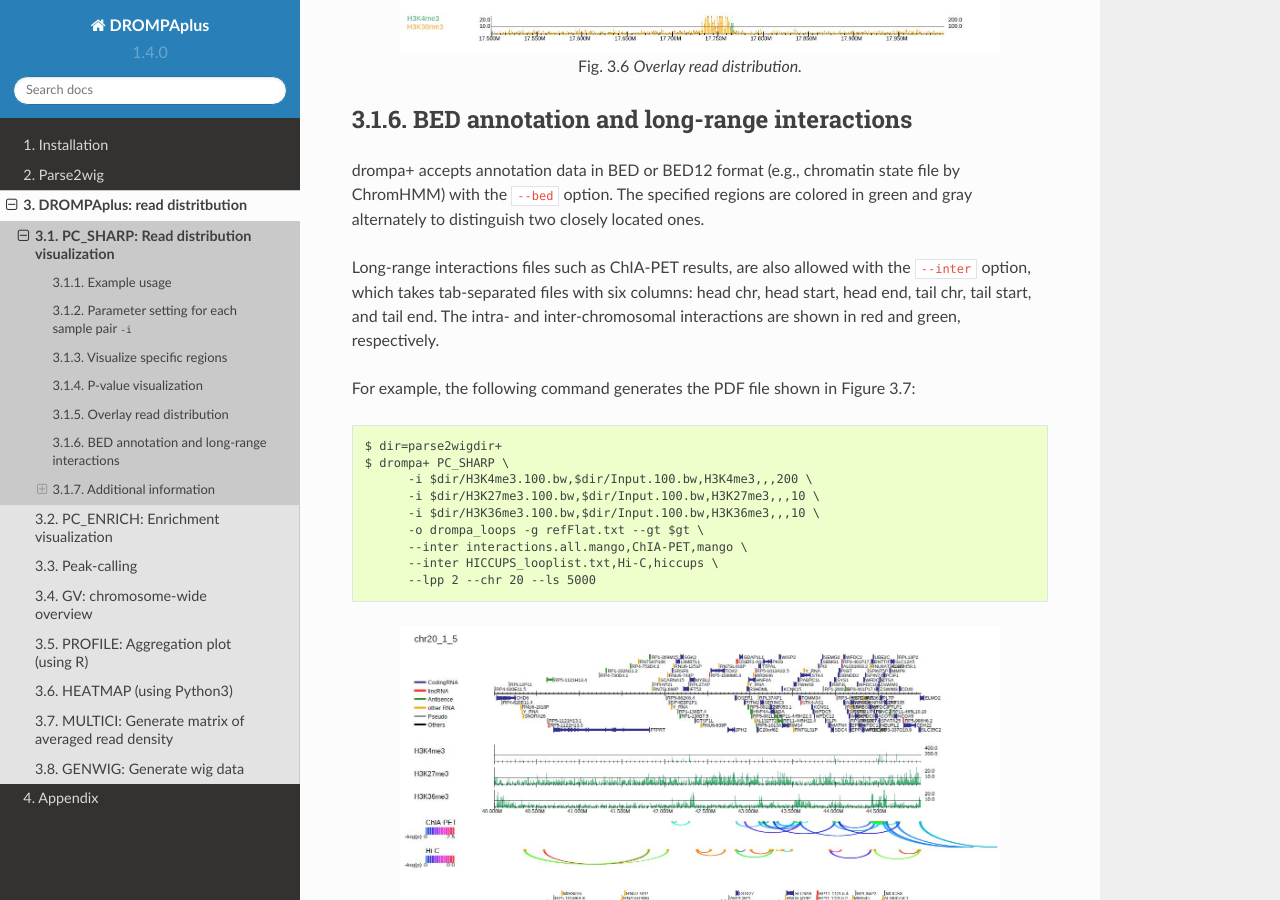
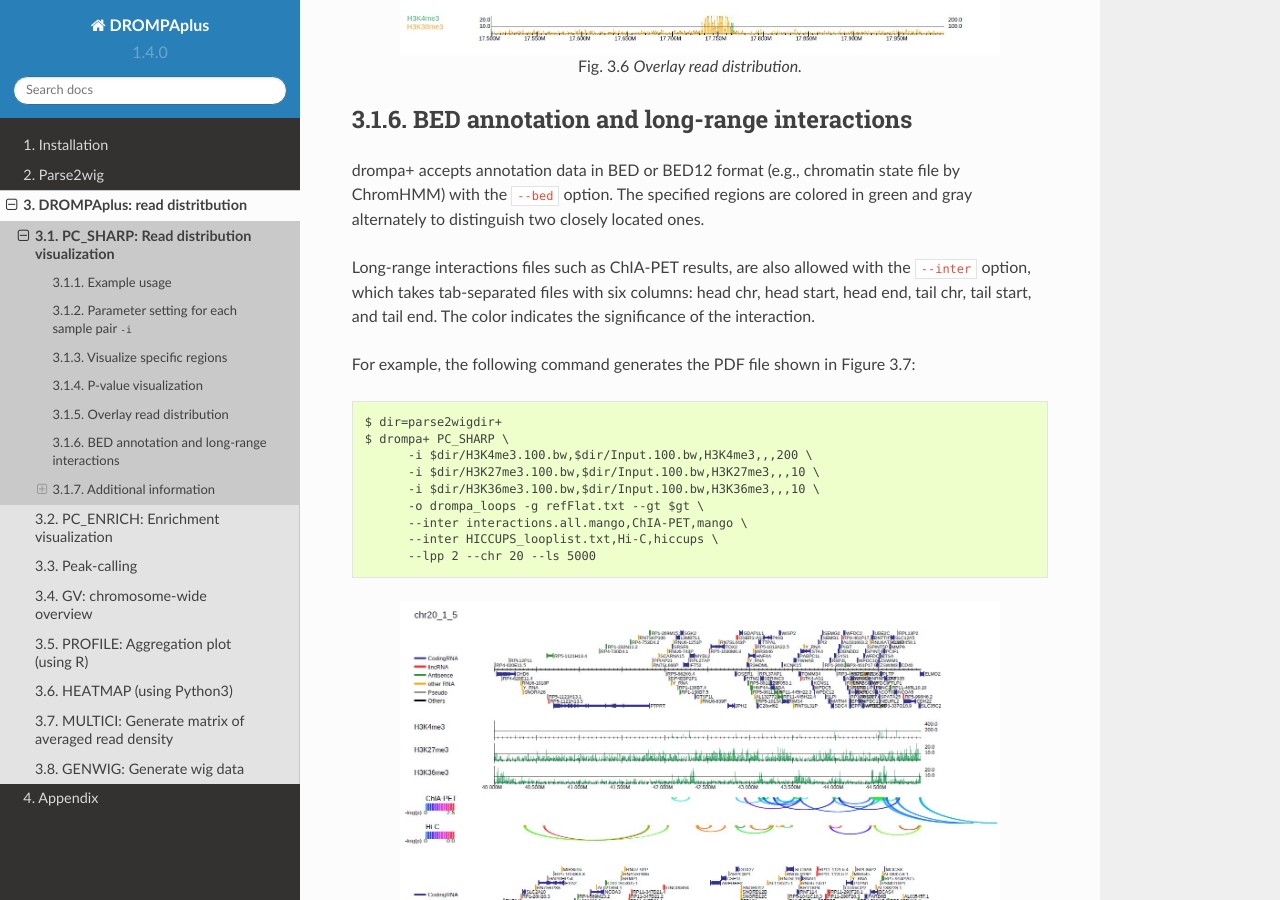
Before and after one commit to rnakato/DROMPAplus, a Sphinx documentation site: the page built from docs/content/drompa/PCSHARP.rst, in a window 1280 px wide and 900 px high, scrolled down 6106 px. Built offline with Sphinx 7.4.7 and the Read the Docs theme 2.0.0, drawn with Linux system fonts in a browser that asks for light colours.

Commit message:
modify docs

```diff
--- a/docs/content/drompa/PCSHARP.rst
+++ b/docs/content/drompa/PCSHARP.rst
@@ -189,7 +189,8 @@ BED annotation and long-range interactions
 drompa+ accepts annotation data in BED or BED12 format (e.g., chromatin state file by ChromHMM) with the ``--bed`` option. The specified regions are colored in green and gray alternately to distinguish two closely located ones.
 
 Long-range interactions files such as ChIA-PET results, are also allowed
-with the ``--inter`` option, which takes tab-separated files with six columns: head chr, head start, head end, tail chr, tail start, and tail end. The intra- and inter-chromosomal interactions are shown in red and green, respectively.
+with the ``--inter`` option, which takes tab-separated files with six columns: head chr, head start, head end, tail chr, tail start, and tail end.
+The color indicates the significance of the interaction.
 
 For example, the following command generates the PDF file shown in Figure 3.7::
 
```
